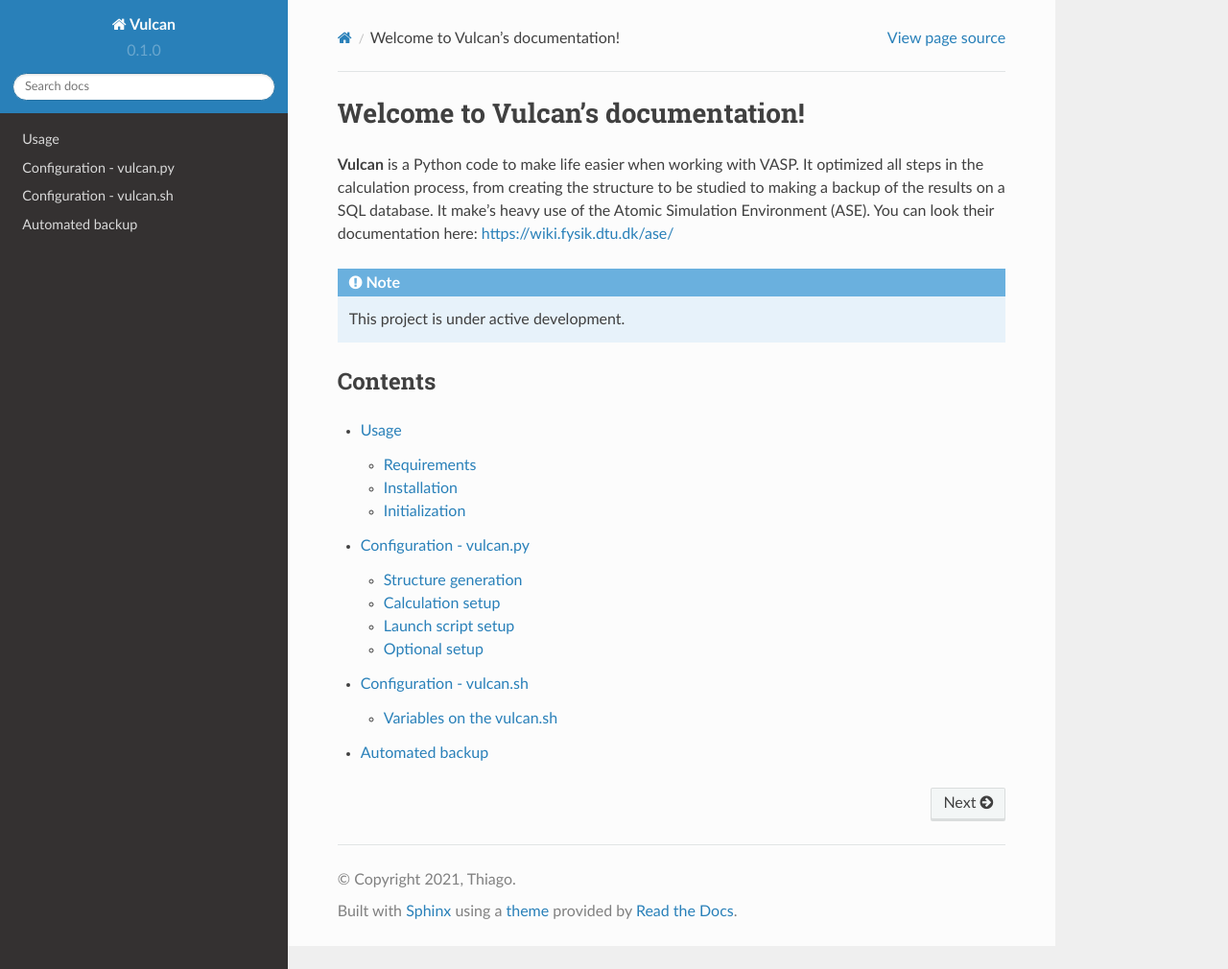
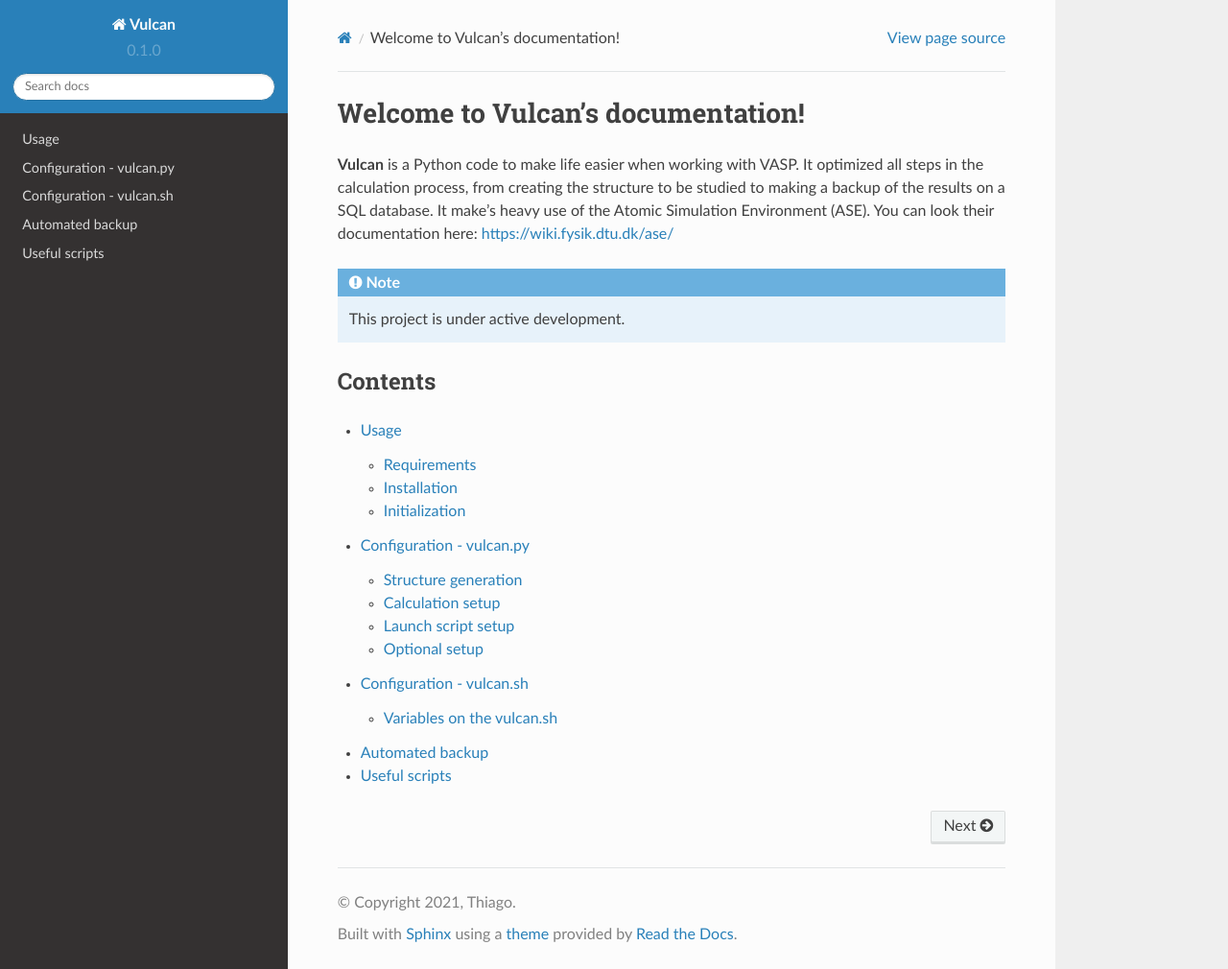
Before and after one commit to DoriniTT/Vulcan, a Sphinx documentation site: the page built from docs/source/index.rst, in a window 1280 px wide and 1010 px high. Shown: the whole window at 96% size. Built offline with Sphinx 7.4.7 and the Read the Docs theme 2.0.0, drawn with Linux system fonts in a browser that asks for light colours.

Commit message:
added useful_scripts file

```diff
--- a/docs/source/index.rst
+++ b/docs/source/index.rst
@@ -17,3 +17,4 @@
 
    usage
    configuration
+   useful_scripts
--- /dev/null
+++ b/docs/source/useful_scripts.rst
@@ -0,0 +1,6 @@
+.. _useful_scripts:
+
+Useful scripts
+==============
+
+I developed a few scripts that can help in the result's analisys of this code, specially when it comes to the final results on the SQLite3 database, so we'll begin by this script.
```
Also changed, not shown: 3 other files.
